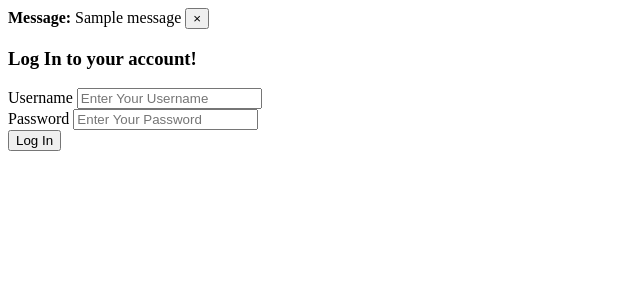
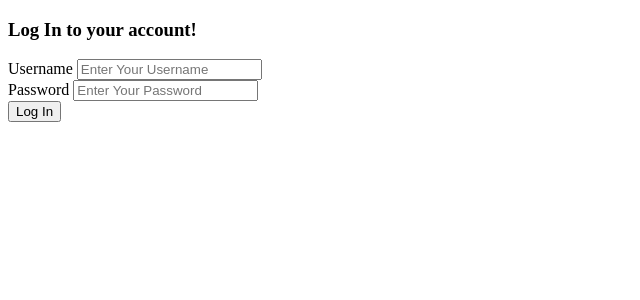
Before and after one commit to Rokon-Uz-Zaman/Python_Django_Project, a Django app: page /signin in a window 1280 px wide. Shown: the top 300 px of the page, without its empty margins (0-640 px from the left). Run offline with Django 3.2, Linux system fonts and the light colour scheme; tables that the repository leaves empty hold one stand-in row (values such as "Sample post"); one stand-in notice (Sample message) is shown.

Commit message:
Update signin.html

```diff
--- a/project4/templates/signin.html
+++ b/project4/templates/signin.html
@@ -8,18 +8,12 @@
 </head>
 <body>
 
-    {% for message in messages %}
-    <div class="alert alert-{{ message.tags }} alert-dismissible fade show" role="alert">
-        <strong>Message:</strong> {{ message }}
-        <button type="button" class="close" data-dismiss="alert" aria-label="Close">
-    <span aria-hidden="true">&times;</span>
-  </button>
-    </div>
-    {% endfor %}
+
+
 
     <h3>Log In to your account!</h3>
     <form method="post" action="/signin" class="mb-2">
-        {% csrf_token %}
+
         <div class="form-group">
             <label for="username">Username</label>
             <input type="text" class="form-control" id="username" name="username" placeholder="Enter Your Username" Required>
```
